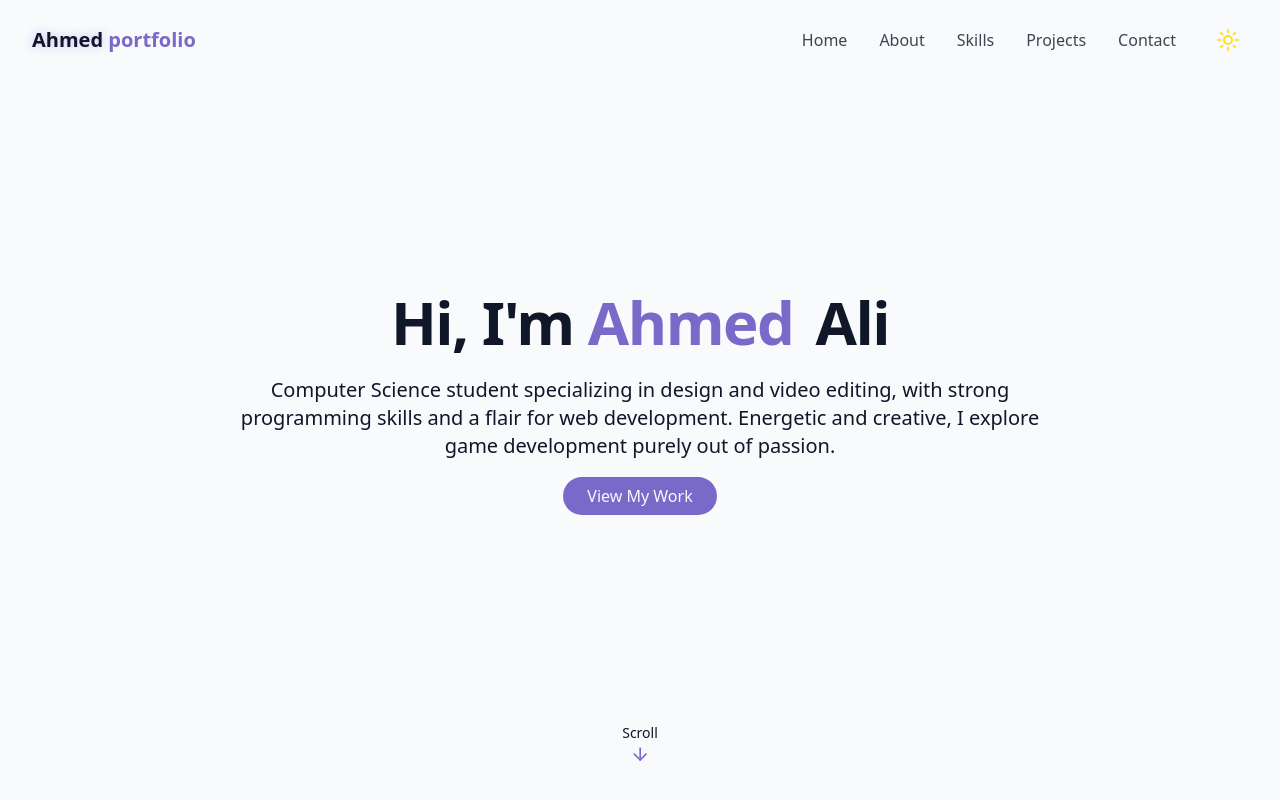
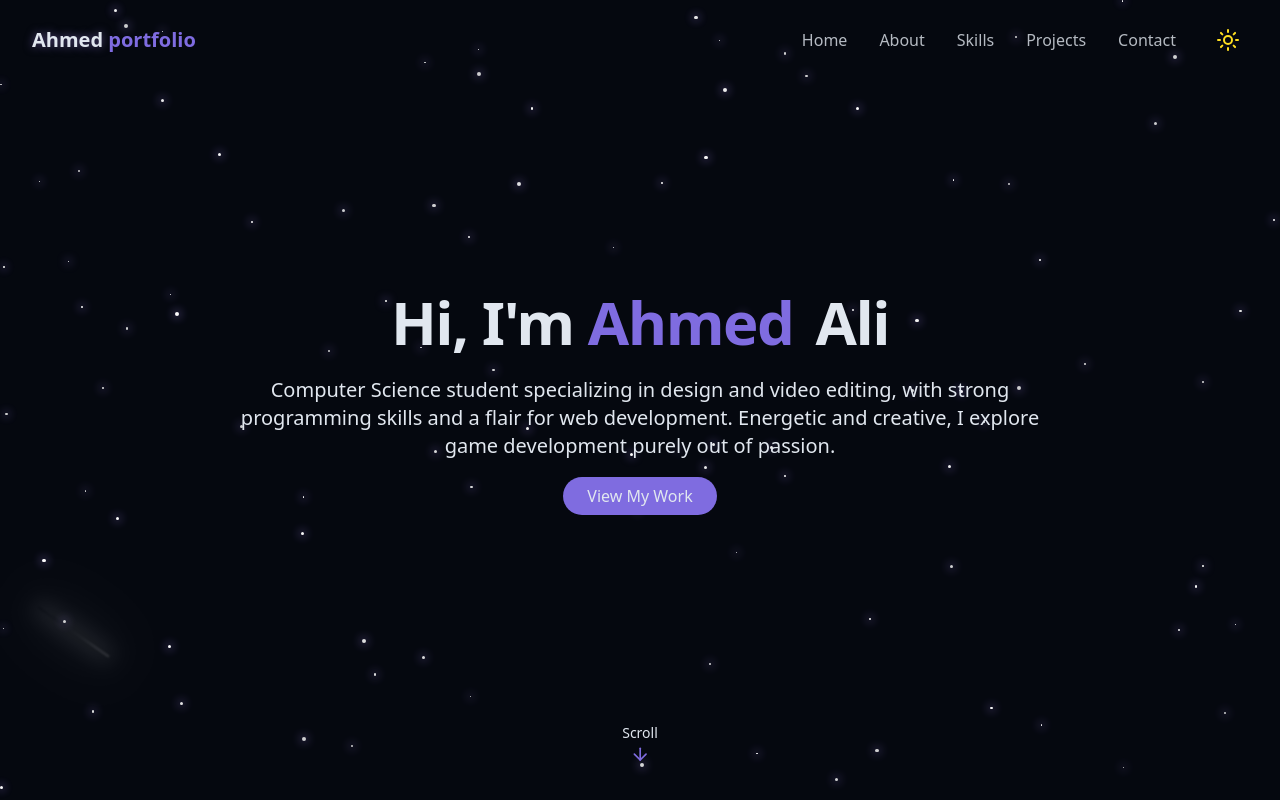
Before and after one commit to kiitaros/My-portfolio, a React (Vite) app: page / in a window 1280 px wide. Shown: the top 800 px of the page. Built offline with nearby package versions, Linux system fonts and the light colour scheme.

Commit message:
Dark mode the default theme

```diff
--- a/src/components/ThemeToggle.jsx
+++ b/src/components/ThemeToggle.jsx
@@ -6,23 +6,26 @@ export const ThemeToggle = () => {
     const [isDarkMode, setIsDarkMode] = useState(true);
 
     useEffect(() => {
+      const storedTheme = localStorage.getItem("theme");
 
-        const storedTheme = localStorage.getItem("theme")
       if (storedTheme) {
         if (storedTheme === "dark") {
           document.documentElement.classList.add("dark");
           setIsDarkMode(true);
         } else {
-
+          document.documentElement.classList.remove("dark");
           setIsDarkMode(false);
         }
+      } else {
+        document.documentElement.classList.add("dark");
+        localStorage.setItem("theme", "dark");
+        setIsDarkMode(true);
       }
-
     }, []);
     const toggleTheme = () => {
       if (isDarkMode) {
         document.documentElement.classList.remove("dark");
-
+        localStorage.setItem("theme", "light");
         setIsDarkMode(false);
       } else {
         document.documentElement.classList.add("dark");
@@ -30,6 +33,7 @@ export const ThemeToggle = () => {
         setIsDarkMode(true);
       }
     };
+
 
     return(
 <button onClick={toggleTheme} className={cn(
```
Lines whose indentation alone changed are shown as unchanged.
